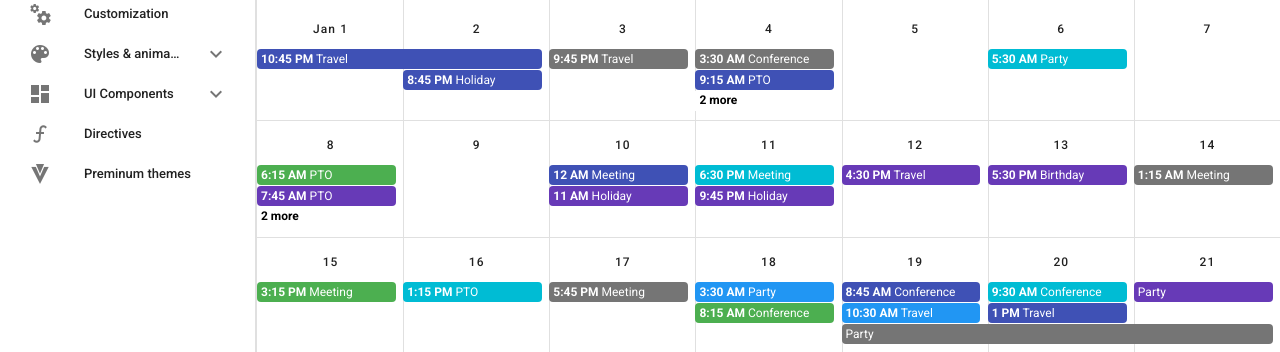
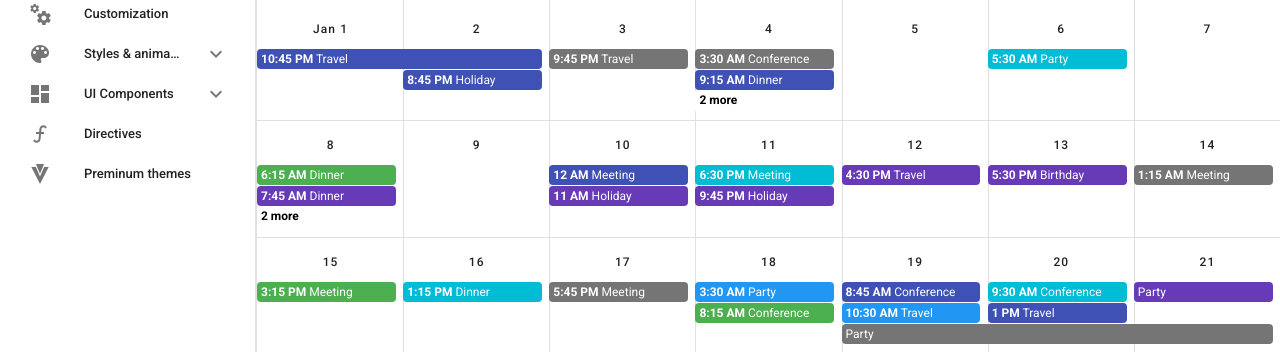
Before and after one commit to yutarotakei/front_prac_2, a Vue app: page / in a window 1280 px wide. Shown: the part 179-531 px from the top of the page. Built offline with nearby package versions, Linux system fonts and the light colour scheme.

Commit message:
リスケ

```diff
--- a/src/views/Home.vue
+++ b/src/views/Home.vue
@@ -84,7 +84,7 @@
       value: '',
       events: [],
       colors: ['blue', 'indigo', 'deep-purple', 'cyan', 'green', 'orange', 'grey darken-1'],
-      names: ['Meeting', 'Holiday', 'PTO', 'Travel', 'Event', 'Birthday', 'Conference', 'Party'],
+      names: ['Meeting', 'Holiday', 'Dinner', 'Travel', 'Event', 'Birthday', 'Conference', 'Party'],
     }),
     methods: {
       getEvents ({ start, end }) {
```
